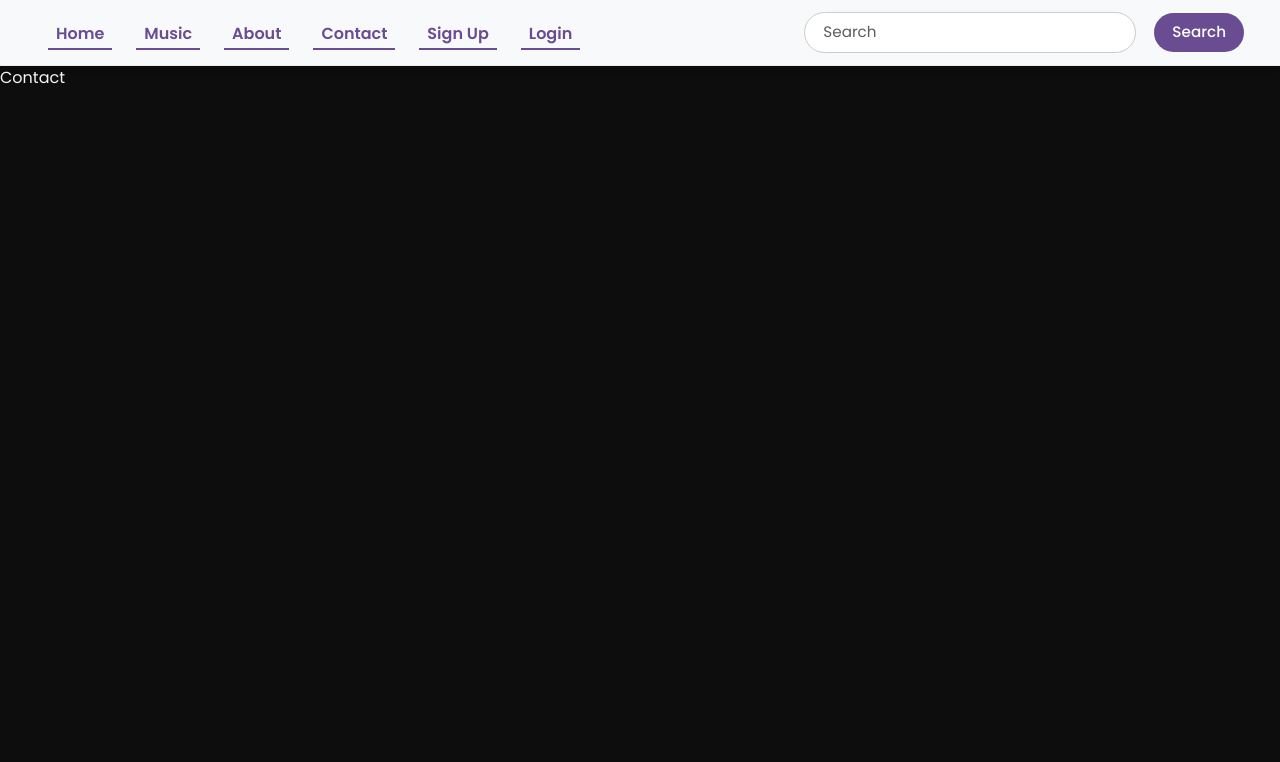
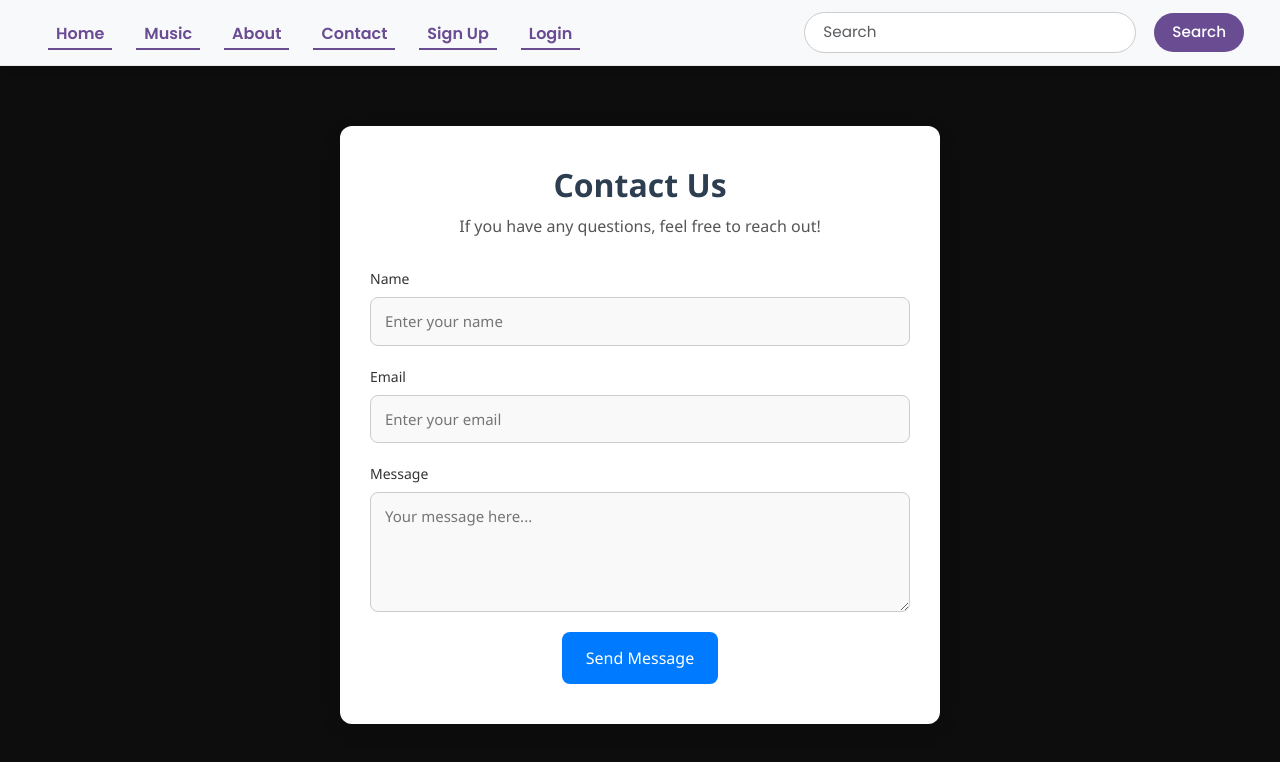
Before and after one commit to ckphase/Music-Entertainment, a React (Vite) app: page /contact in a window 1280 px wide. Shown: the top 762 px of the page. Built offline with nearby package versions, Linux system fonts and the light colour scheme.

Commit message:
Contact Page Created

```diff
--- a/src/Pages/Contact/Contact.css
+++ b/src/Pages/Contact/Contact.css
@@ -0,0 +1,78 @@
+/* Contact.css */
+
+.contact-container {
+  max-width: 600px;
+  margin: 60px auto;
+  padding: 40px 30px;
+  background-color: #ffffff;
+  border-radius: 12px;
+  box-shadow: 0 6px 24px rgba(0, 0, 0, 0.08);
+  font-family: 'Segoe UI', Tahoma, Geneva, Verdana, sans-serif;
+}
+
+.contact-container h2 {
+  font-size: 32px;
+  font-weight: 600;
+  color: #2c3e50;
+  margin-bottom: 10px;
+  text-align: center;
+}
+
+.contact-container p {
+  font-size: 16px;
+  color: #555;
+  margin-bottom: 30px;
+  text-align: center;
+}
+
+.form-group {
+  margin-bottom: 20px;
+}
+
+.form-group label {
+  display: block;
+  font-size: 14px;
+  font-weight: 500;
+  margin-bottom: 8px;
+  color: #333;
+}
+
+.form-group input,
+.form-group textarea {
+  width: 100%;
+  padding: 12px 14px;
+  font-size: 15px;
+  border: 1px solid #ccc;
+  border-radius: 8px;
+  outline: none;
+  transition: border-color 0.3s ease;
+  background-color: #f9f9f9;
+}
+
+.form-group input:focus,
+.form-group textarea:focus {
+  border-color: #007bff;
+  background-color: #fff;
+}
+
+.form-group textarea {
+  resize: vertical;
+  min-height: 120px;
+}
+
+button[type="submit"] {
+  background-color: #007bff;
+  color: #fff;
+  border: none;
+  padding: 14px 24px;
+  font-size: 16px;
+  border-radius: 8px;
+  cursor: pointer;
+  transition: background-color 0.3s ease;
+  display: block;
+  margin: 0 auto;
+}
+
+button[type="submit"]:hover {
+  background-color: #0056b3;
+}
--- a/src/Pages/Contact/Contact.jsx
+++ b/src/Pages/Contact/Contact.jsx
@@ -1,11 +1,45 @@
-import React from 'react'
+import React from 'react';
+import './Contact.css';
 
 const Contact = () => {
   return (
-    <div>
-      Contact
+    <div className="contact-container">
+      <h2>Contact Us</h2>
+      <p>If you have any questions, feel free to reach out!</p>
+      <form>
+        <div className="form-group">
+          <label htmlFor="name">Name</label>
+          <input
+            type="text"
+            id="name"
+            name="name"
+            placeholder="Enter your name"
+            required
+          />
+        </div>
+        <div className="form-group">
+          <label htmlFor="email">Email</label>
+          <input
+            type="email"
+            id="email"
+            name="email"
+            placeholder="Enter your email"
+            required
+          />
+        </div>
+        <div className="form-group">
+          <label htmlFor="message">Message</label>
+          <textarea
+            id="message"
+            name="message"
+            placeholder="Your message here..."
+            required
+          ></textarea>
+        </div>
+        <button type="submit">Send Message</button>
+      </form>
     </div>
-  )
-}
+  );
+};
 
-export default Contact
+export default Contact;
```
Also changed, not shown: src/Pages/Login/Login.jsx (line endings or trailing spaces).
